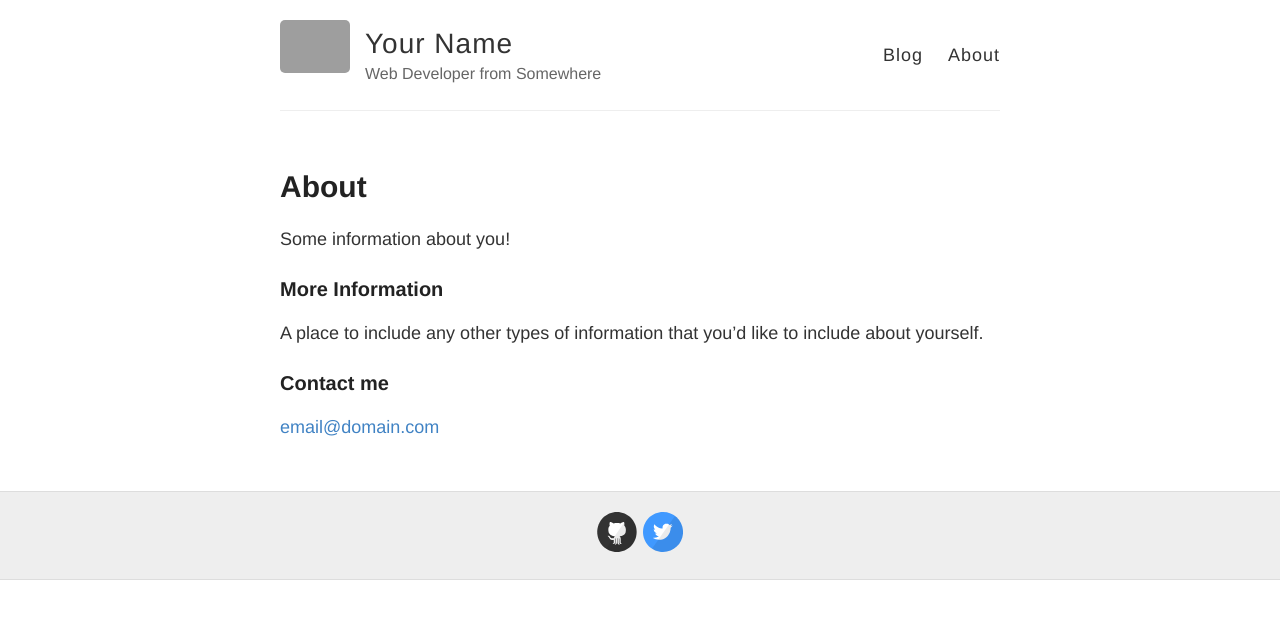
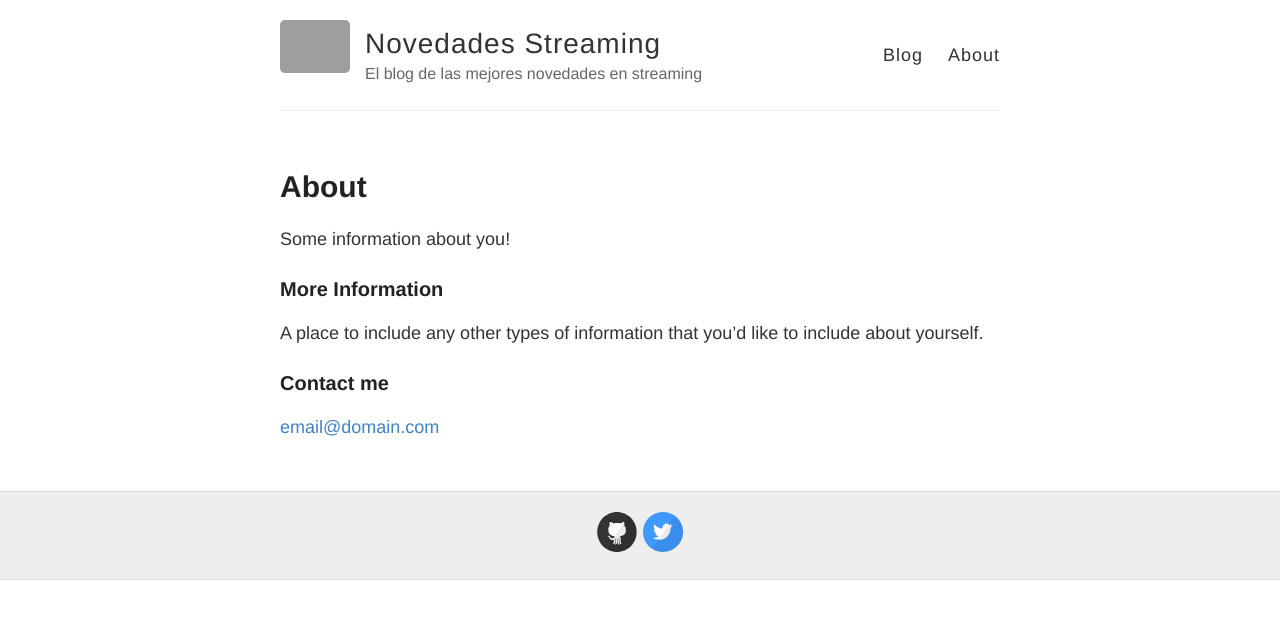
Before and after one commit to molidestroyer/novedadesstreamingblog, a Jekyll site: the page built from about.md, in a window 1280 px wide. Shown: the top 619 px of the page. Built offline with Jekyll 4.4.1, drawn with Linux system fonts in a browser that asks for light colours; grey boxes are pictures that could not be loaded.

Commit message:
config redone

```diff
--- a/_config.yml
+++ b/_config.yml
@@ -3,10 +3,10 @@
 #
 
 # Name of your site (displayed in the header)
-name: Your Name
+name: Novedades Streaming
 
 # Short bio or description (displayed in the header)
-description: Web Developer from Somewhere
+description: El blog de las mejores novedades en streaming
 
 # URL of your avatar or profile pic (you could use your GitHub profile pic)
 avatar: https://raw.githubusercontent.com/barryclark/jekyll-now/master/images/jekyll-logo.png
```
